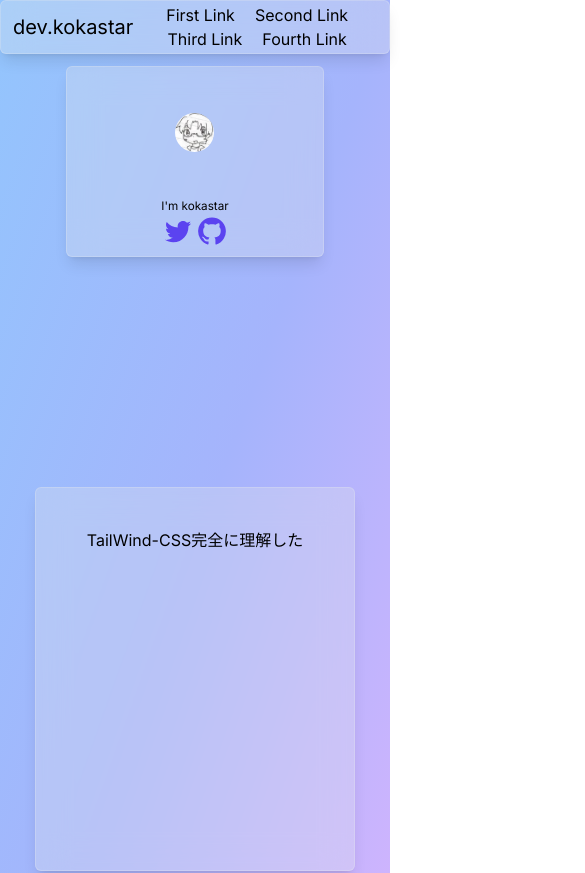
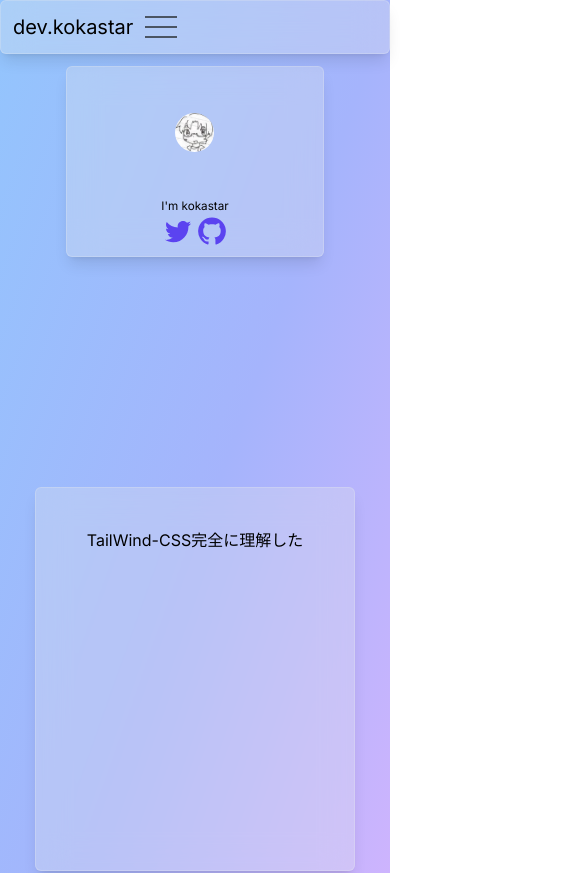
Before and after one commit to starkoka/website, a Next.js app: page / in a window 390 px wide. Shown: the top 873 px of the page, 585 px wide, since content can reach past the window. Built offline with nearby package versions, Linux system fonts and the light colour scheme.

Commit message:
feat:画面幅が小さいときにハンバーガーメニュー風になるように

```diff
--- a/src/app/page.js
+++ b/src/app/page.js
@@ -22,6 +22,13 @@ const useMediaQuery= (width) => {
 
 export default function Home() {
   const isDesktop = useMediaQuery(768);
+  const [isOpen, setOpen] = useState(false);
+  const handleMenuOpen = () => {
+      setOpen(!isOpen);
+  };
+  const handleMenuClose = () => {
+      setOpen(false);
+  };
   const header = isDesktop ? (
       <div className="container mx-auto flex flex-wrapflex-col md:flex-row items-center">
           <h1 className="flex text-xl m-3"><Link href="/">kokastar.dev</Link></h1>
@@ -37,12 +44,58 @@ export default function Home() {
       <div className="container mx-auto flex flex-wrapflex-col md:flex-row items-center">
           <h1 className="flex text-xl m-3"><Link href="/">dev.kokastar</Link></h1>
 
-          <nav className="md:ml-auto flex flex-wrap items-center text-base justify-center">
-              <a className="mr-5 hover:text-gray-900">First Link</a>
-              <a className="mr-5 hover:text-gray-900">Second Link</a>
-              <a className="mr-5 hover:text-gray-900">Third Link</a>
-              <a className="mr-5 hover:text-gray-900">Fourth Link</a>
+          <nav
+              className={
+                  isOpen
+                      ? "z-40 bg-blue-100 fixed top-0 right-0 bottom-0 left-0 h-screen flex flex-col"
+                      : "fixed right-[-100%] md:right-4"
+              }
+          >
+              <ul
+                  className={
+                      isOpen
+                          ? "flex h-screen justify-center items-center flex-col gap-6 text-xl"
+                          : "block md:flex md:gap-8"
+                  }
+              >
+                  <li>
+                      <Link onClick={handleMenuClose} href="/about">
+                          About
+                      </Link>
+                  </li>
+                  <li>
+                      <Link onClick={handleMenuClose} href="/company">
+                          Company
+                      </Link>
+                  </li>
+                  <li>
+                      <Link onClick={handleMenuClose} href="/recruit">
+                          Recruit
+                      </Link>
+                  </li>
+              </ul>
           </nav>
+          <button className="z-50 space-y-2 md:hidden" onClick={handleMenuOpen}>
+        <span
+            className={
+                isOpen
+                    ? "block w-8 h-0.5 bg-gray-600 translate-y-2.5 rotate-45 duration-300"
+                    : "block w-8 h-0.5 bg-gray-600 duration-300"
+            }
+        />
+              <span
+                  className={
+                      isOpen ? "block opacity-0 duration-300" : "block w-8 h-0.5 bg-gray-600 duration-300"
+                  }
+              />
+              <span
+                  className={
+                      isOpen
+                          ? "block w-8 h-0.5 bg-gray-600 -rotate-45 duration-300"
+                          : "block w-8 h-0.5 bg-gray-600 duration-300"
+                  }
+              />
+          </button>
       </div>
   )
 
```
Lines whose indentation alone changed are shown as unchanged.
